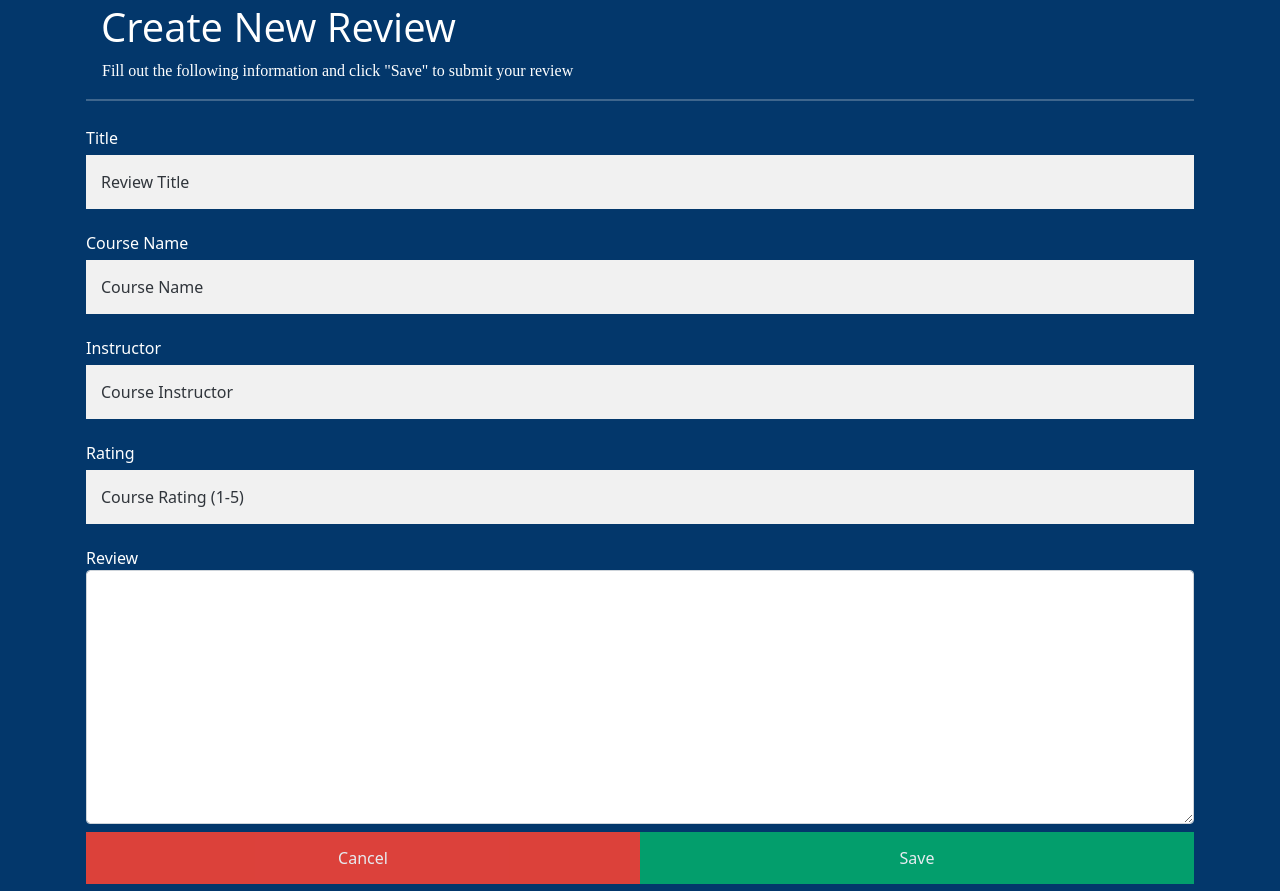
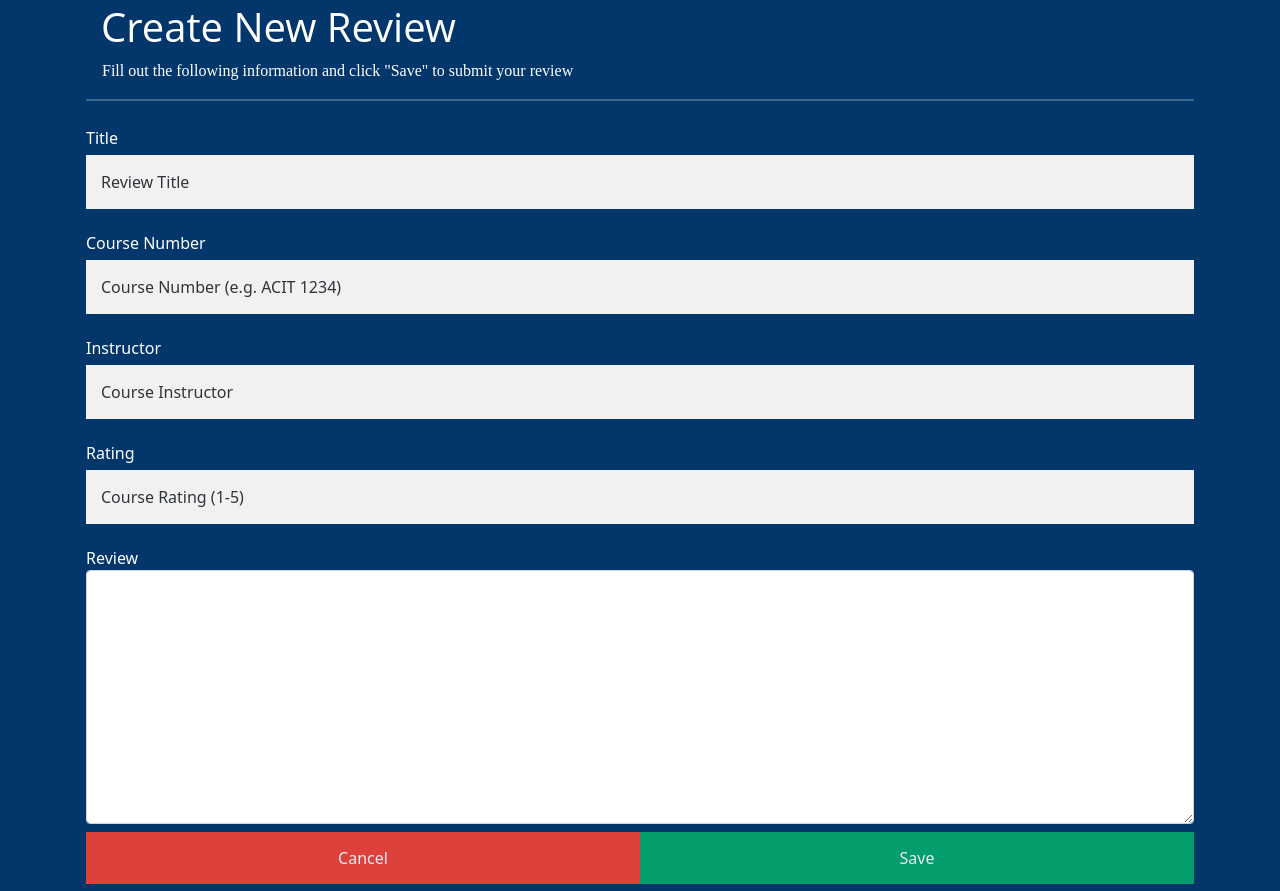
Before and after one commit to Langelozzi/2911-group21, a Flask app: template templates/create.html in a window 1280 px wide. Shown: the part 63-954 px from the top of the page. Run offline with Flask 2, Linux system fonts and the light colour scheme; the template is opened without the code that fills it, so the values that code supplies are empty.

Commit message:
added formating for course number in review

```diff
--- a/app.py
+++ b/app.py
@@ -290,7 +290,7 @@ def create(current_user):
                 collection.save()
                 return redirect("/userhome")
             elif not added:
-                return render_template("create.html", messages=["Invalid Review contents: Review either contains foul language or an invalid rating number"])
+                return render_template("create.html", messages=["Invalid Review contents: Review either contains foul language, an invalid rating number, or invalid course number"])
 
     return render_template("create.html")
 
--- a/models/review.py
+++ b/models/review.py
@@ -25,6 +25,10 @@ class Review:
             ValueError: if the title, course, instructor name or review content contains a bad word
         """
 
+        # checking course number is valid
+        if not course[:4].isalpha():
+            raise ValueError
+
         # checking that the rating is 1-5
         if rating not in (1,2,3,4,5):
             raise ValueError
@@ -46,7 +50,7 @@ class Review:
         self.id = id
         self.user_email = user_email
         self.title = title
-        self.course = course
+        self.course = f"{course[:4].upper()} {course[4:]}"
         self.instructor = instructor
         self.content = review
         self.rating = rating
--- a/templates/create.html
+++ b/templates/create.html
@@ -39,8 +39,8 @@
             <label for="title" style="color:#FFFFFF;">Title</label>
             <input id="review_title" type="text" placeholder="Review Title" name="Title" required></input>
 
-            <label for="course_name" style="color:#FFFFFF;">Course Name</label>
-            <input id="course_name" type="text" placeholder="Course Name" name="Course" required></input>
+            <label for="course_name" style="color:#FFFFFF;">Course Number</label>
+            <input id="course_name" type="text" placeholder="Course Number (e.g. ACIT 1234)" name="Course" required></input>
 
             <label for="instructor" style="color:#FFFFFF;">Instructor</label>
             <input id="instructor" type="text" placeholder="Course Instructor" name="Instructor" required></input>
```
Also changed, not shown: data/reviews.json (+1 -1 lines).
